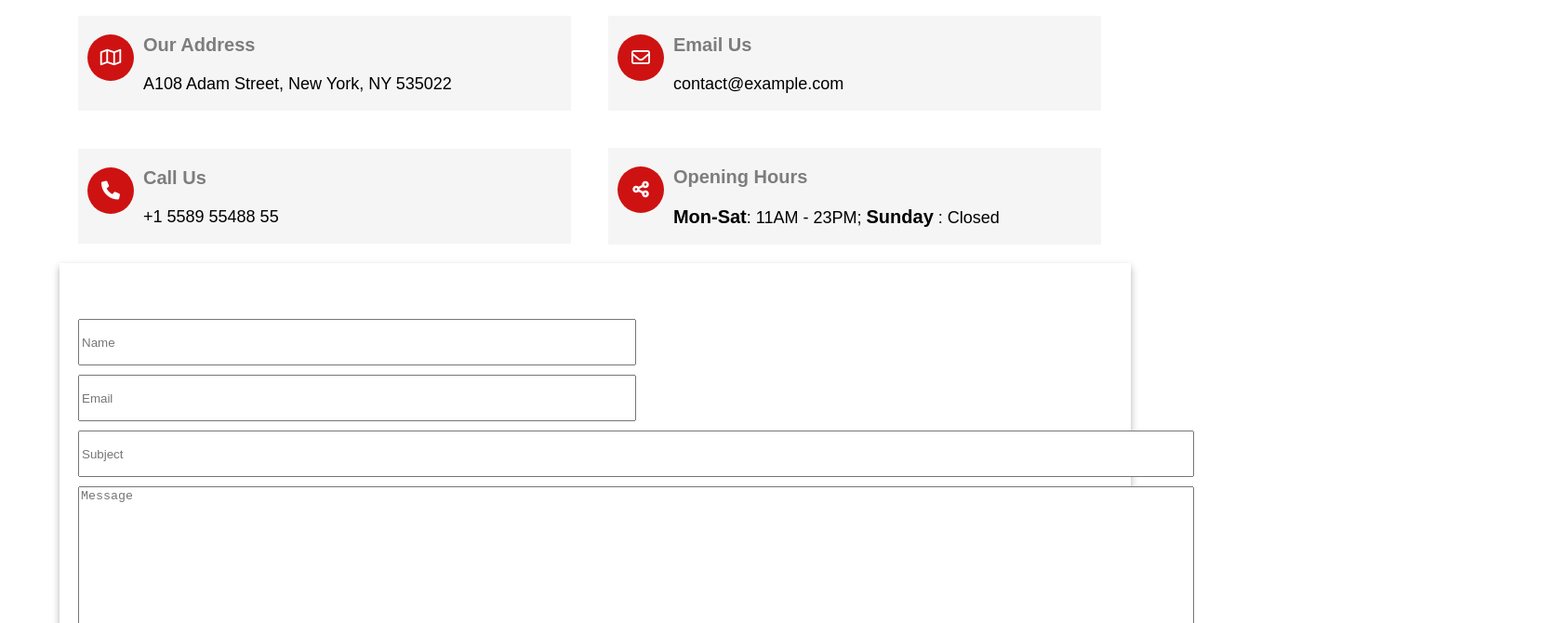
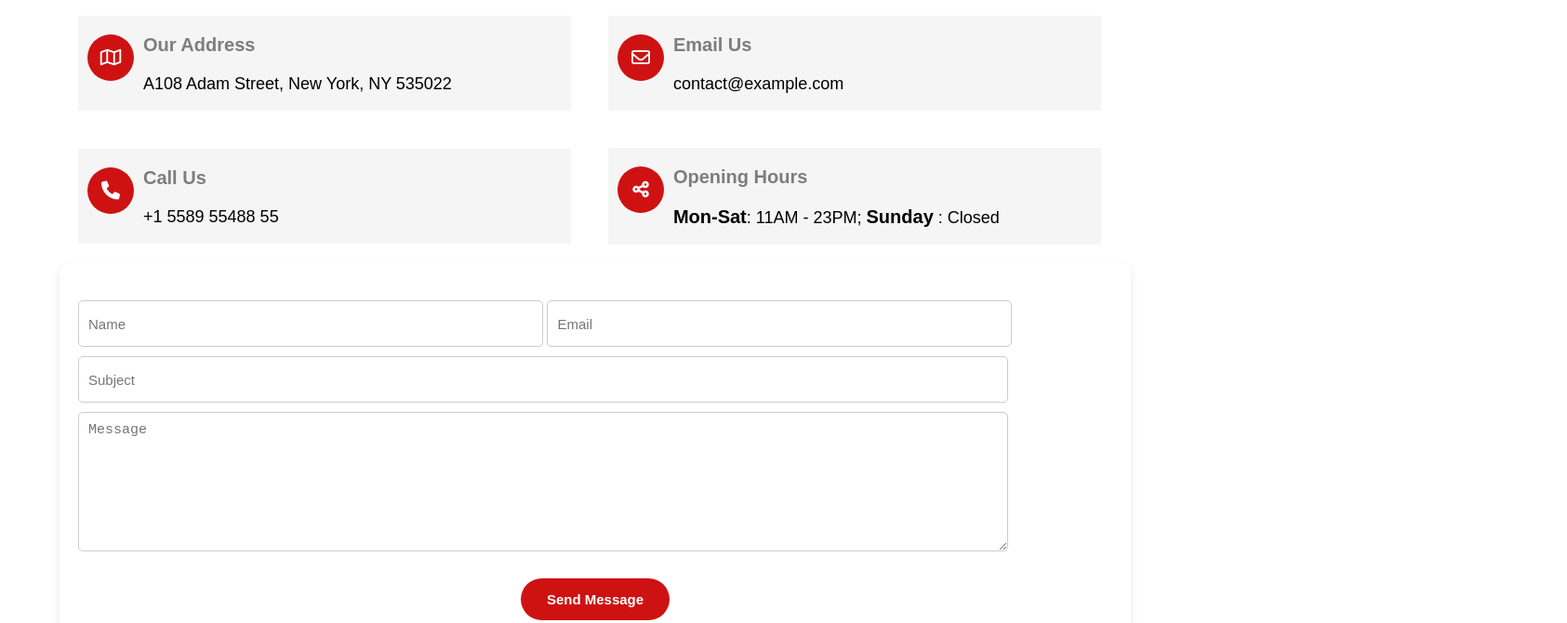
Before and after one commit to yomna062/Mealify, a plain HTML site: page index.html in a window 1280 px wide. Shown: the part 3543-4213 px from the top of the page at 93% size, 1685 px wide, since content can reach past the window. Drawn offline with Linux system fonts and the light colour scheme.

Commit message:
'first-commit'

```diff
--- a/css/media.css
+++ b/css/media.css
@@ -1,15 +1,17 @@
-@media (min-width:768px){
+/* ========== Media Queries ========== */
 
-
-    #navbar{
+/* للأحجام المتوسطة من 768px وأكبر */
+@media (min-width: 768px) {
+    #navbar {
         display: flex;
         justify-content: space-between;
         align-items: center;
+    }
 
-    }
-    #navbar ul{
+    #navbar ul {
         display: flex;
     }
+
     #header {
         height: 100vh;
         flex-direction: row;
@@ -17,19 +19,18 @@
         align-items: flex-end;
         padding-inline: 50px;
         margin-bottom: 30px;
+    }
 
-    }
-    .header-cont{
+    .header-cont {
         margin-left: 20px;
         margin-bottom: 20px;
+    }
 
-      }
     #header .header-cont {
         position: relative;
-        top: 0%;
+        top: 0;
         margin: 20px;
         text-align: left;
-
     }
 
     #header .header-cont h2 {
@@ -45,37 +46,32 @@
 
     #header .header-img img {
         width: 500px;
-        margin-left: 0%;
+        margin-left: 0;
     }
+
     .btns {
-        flex-direction: row;
-        gap: 40px;
-        align-items: center;
-    }
-    .header-content .btns {
-        display: flex;
-        gap: 40px;
-        align-items: center;}
-    .btns{
         display: flex;
         gap: 40px;
         align-items: center;
         justify-content: flex-start;
     }
 
-    .btns span{
+    .btns span {
         position: absolute;
         left: 58%;
         bottom: 30%;
     }
+
     .chefs-card {
         flex-direction: row;
         flex-wrap: wrap;
         justify-content: space-between;
     }
+
     .chefs-card .card {
         width: 48%;
     }
+
     .chefs-card .card svg {
         position: absolute;
         bottom: 37%;
@@ -84,28 +80,31 @@
         width: 100%;
         height: auto;
     }
-    .slider-cont{
-        columns:3 270px ;
-        gap:10px;
+
+    .slider-cont {
+        columns: 3 270px;
+        gap: 10px;
         width: 100%;
     }
-    .contact-item{
+
+    .contact-item {
         flex-direction: row;
     }
-    .cont-sec{
+
+    .cont-sec {
         display: flex;
         flex-direction: row;
         background-color: #F5F5F5;
         width: 46%;
         margin: 20px;
     }
+
     #footer .container {
         flex-direction: row;
     }
 
     .footer-sec2 input[type="text"] {
-
-        width:400px;
+        width: 400px;
         height: 40px;
         margin-right: 10px;
     }
@@ -118,46 +117,56 @@
         width: 150px;
         height: 40px;
         font-size: 18px;
+    }
+/*
 
 }
-        .contact-form .subject, textarea {
-            width: 1200px;
-        }
-        .contact-form input {
-            height: 50px;
-            width: 600px;
 
-            margin-bottom: 10px;
-        }
-}
-
-
-
-
+/* للأحجام الكبيرة من 1024px وأكبر */
 @media screen and (min-width: 1024px) {
     .chefs-card .card {
         width: 32%;
     }
+}
+.contact-form .subject,
+.contact-form textarea {
+  width: 1000px;
+}
 
+.contact-form input {
+    height: 50px;
+    width:500px;
+    margin-bottom: 10px;
 }
-    @media (max-width : 992px)and (min-width:770px){
-        #header{
+
+/* للأحجام المتوسطة بين 770px و 992px */
+@media (min-width: 770px) and (max-width: 992px) {
+    #header {
         display: flex;
         flex-direction: column;
-            padding-top: 0;
+        padding-top: 5%;
         height: 1000px;
-            padding-top: 5%;
         position: relative;
+    }
 
-        }
-        .header-cont{
+    .header-cont {
         position: relative;
         right: 10%;
     }
 
     #header .header-img img {
         width: 500px;
-            order: 1px;
+        order: 1;
+    }
+    .contact-form .subject,
+.contact-form textarea {
+  width: 100%;
+}
 
+.contact-form input {
+    height: 50px;
+    width:100%;
+    margin-bottom: 10px;
 }
 }
+}
--- a/css/style.css
+++ b/css/style.css
@@ -444,43 +444,48 @@ width: 100%;
   margin-bottom: 20px;
   padding: 20px;
   width: 100%;
-    box-shadow: 0 4px 8px rgba(0, 0, 0, 0.3);
+  box-shadow: 0 4px 8px rgba(0, 0, 0, 0.1);
+  background-color: #fff;
+  border-radius: 10px;
 }
 
 .contact-form form {
-    padding-top: 40px;
-    position: relative;
-    top: 20%;
+  padding-top: 20px;
 }
 
-.contact-form input {
-    height: 50px;
+.contact-form input,
+.contact-form textarea {
   width: 100%;
-
-    margin-bottom: 10px;
+  padding: 10px;
+  margin-bottom: 15px;
+  border: 1px solid #ccc;
+  border-radius: 5px;
+  box-sizing: border-box;
+  font-size: 15px;
 }
 
-.contact-form textarea:focus,
-.contact-form input:focus {
-    border: #CE1212 solid 2px;
+.contact-form input:focus,
+.contact-form textarea:focus {
+  border: 2px solid #CE1212;
   outline: none;
-    color: #CE1212;
+  box-shadow: 0 0 5px rgba(206, 18, 18, 0.3);
 }
 
-.contact-form .subject, textarea {
+.contact-form .subject,
+.contact-form textarea {
   width: 100%;
 }
 
+
 textarea {
-    height: 90px;
+  height: 150px;
   resize: vertical;
-    min-height: 200PX;
-    max-height: 300PX;
+  min-height: 150px;
+  max-height: 300px;
 }
 
 .form-btn {
-    position: relative;
-    left: 44%;
+  text-align: center;
   padding-top: 10px;
 }
 
@@ -493,10 +498,14 @@ textarea {
   border: none;
   border-radius: 30px;
   font-weight: bold;
+  cursor: pointer;
+  transition: background-color 0.3s;
 }
-.form-btn button:hover{
+
+.form-btn button:hover {
   background-color: #e61414;
 }
+
 /* footer */
 
 #footer {
--- a/index.html
+++ b/index.html
@@ -263,7 +263,8 @@
                     <p>Need Help ? <span class="red-txt">Contact Us</span></p>
                 </div>
                 <div class="contact-map">
-            <iframe src="https://www.google.com/maps/embed?pb=!1m14!1m8!1m3!1d24194.89157059023!2d-74.006138!3d40.710059!3m2!1i1024!2i768!4f13.1!3m3!1m2!1s0x89c25a22a3bda30d%3A0xb89d1fe6bc499443!2sDowntown%20Conference%20Center!5e0!3m2!1sen!2sus!4v1727831871304!5m2!1sen!2sus" width="600" height="450" style="border:0;" allowfullscreen="" loading="lazy" referrerpolicy="no-referrer-when-downgrade"></iframe>
+                    <iframe src="https://www.google.com/maps/embed?pb=!1m14!1m8!1m3!1d24194.89157059023!2d-74.006138!3d40.710059!3m2!1i1024!2i768!4f13.1!3m3!1m2!1s0x89c25a22a3bda30d%3A0xb89d1fe6bc499443!2sDowntown%20Conference%20Center!5e0!3m2!1sen!2sus!4v1727831871304!5m2!1sen!2sus"
+                        width="600" height="450" style="border:0;" allowfullscreen="" loading="lazy" referrerpolicy="no-referrer-when-downgrade"></iframe>
                 </div>
                 <div class="contact-item">
                     <div class="cont-sec">
@@ -302,19 +303,19 @@
                             <p><span>Mon-Sat</span>: 11AM - 23PM; <span>Sunday</span> : Closed</p>
                         </div>
                     </div>
+                </div>
                 <div class="contact-form">
-                <form >
+                    <form>
                         <div class="group-label">
                             <input class="input-txt" type="text" name="name" placeholder="Name" required>
-                        <input class="input-txt" type="text" name="name" placeholder="Email" required>
+                            <input class="input-txt" type="email" name="email" placeholder="Email" required>
                         </div>
-                    <input class="subject" type="text" name="name" placeholder="Subject" required><br>
+                        <input class="subject" type="text" name="subject" placeholder="Subject" required><br>
                         <textarea name="message" placeholder="Message" required></textarea><br>
                         <div class="form-btn">
-                        <button type="submit" >Send Message</button>
+                            <button type="submit">Send Message</button>
                         </div>
                     </form>
-            </div>
                 </div>
             </div>
         </div>
```
Lines whose indentation alone changed are shown as unchanged.
